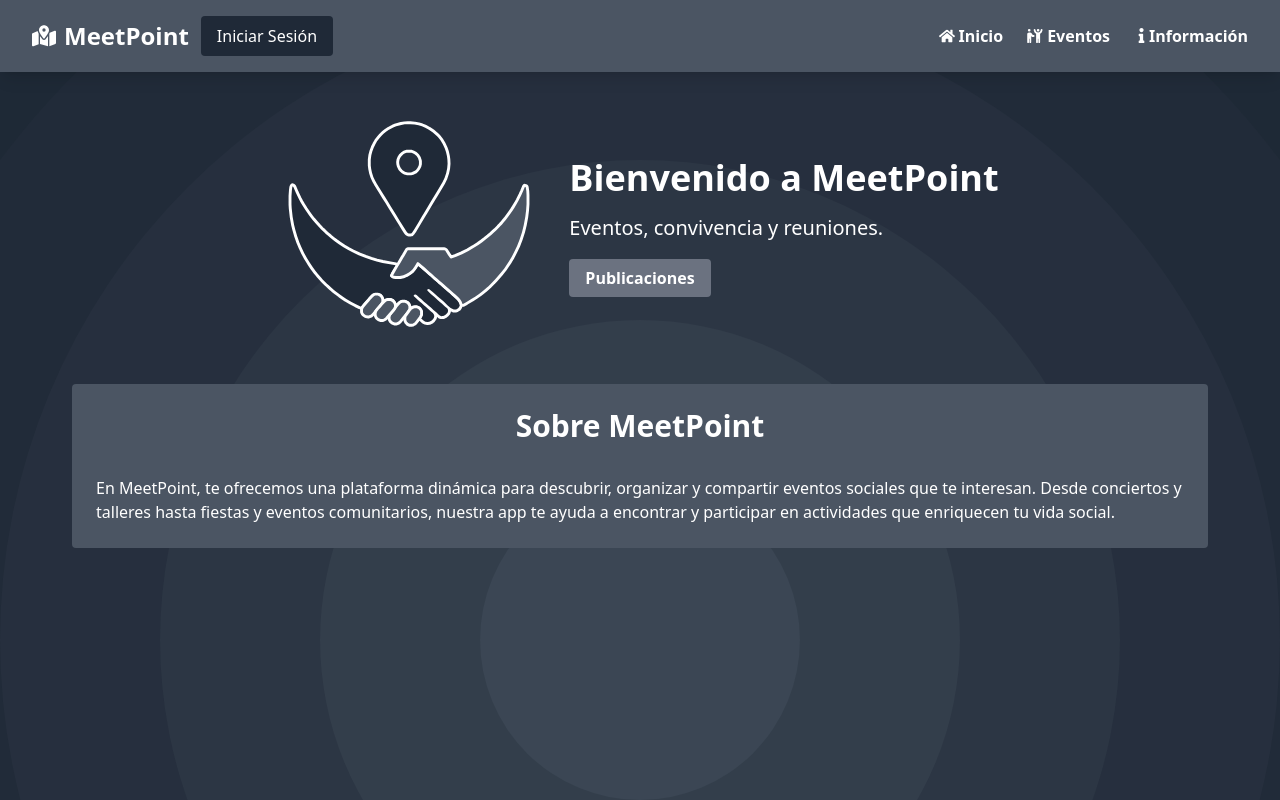
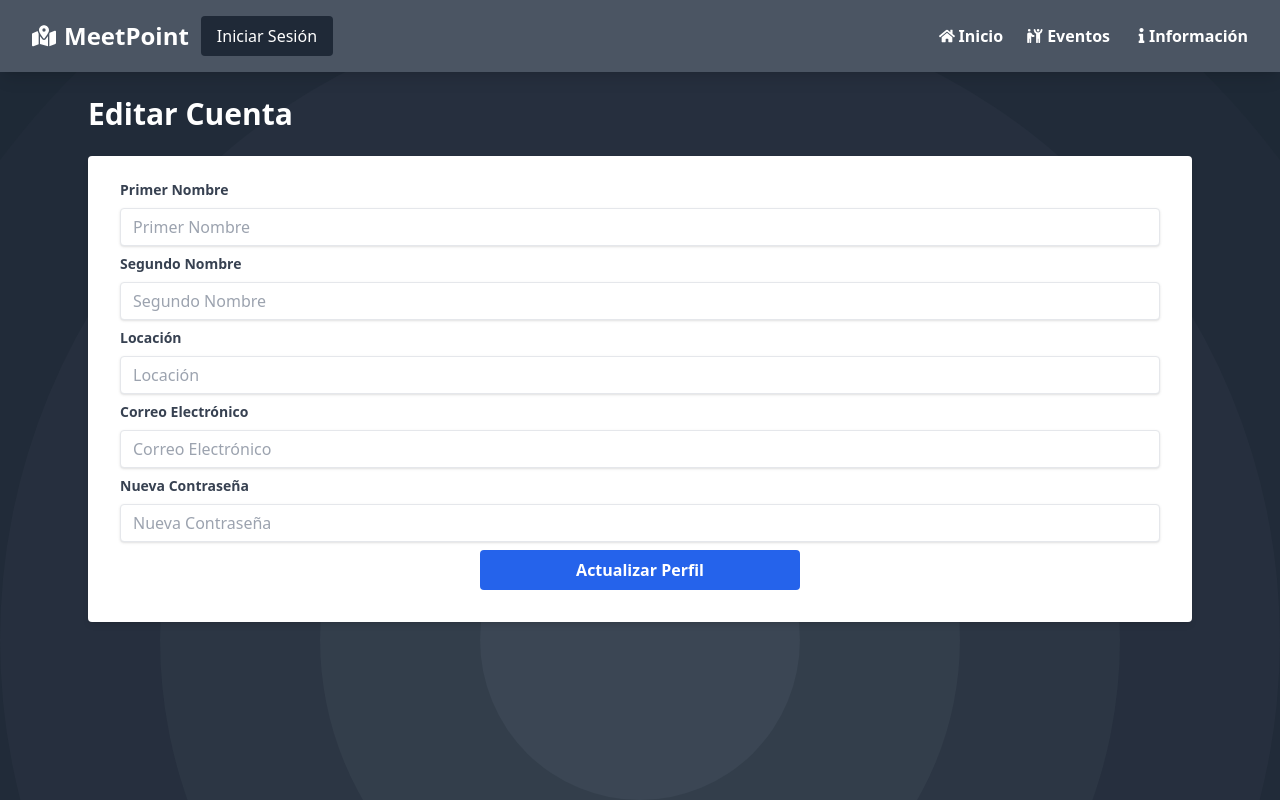
Before and after one commit to AnthonyEMF/meetpoint-frontend, a React (Vite) app: page /user/edit/1 in a window 1280 px wide. Before the commit this address led to /home. Built offline with nearby package versions, Linux system fonts and the light colour scheme; no server answers.

Commit message:
Now users can edit or delete their own accounts

```diff
--- a/src/features/admin/components/UserDashboardRowItem.jsx
+++ b/src/features/admin/components/UserDashboardRowItem.jsx
@@ -1,13 +1,18 @@
 import { Link } from "react-router-dom";
+import { useAuthStore } from "../../security/store";
 
 export const UserDashboardRowItem = ({ users = [] }) => {
+  // Obtener id del usuario en sesión
+  const getUserId = useAuthStore((state) => state.getUserId);
+  const loggedUserId = getUserId();
+
   return (
     <div className="space-y-4">
       {users.map((user) => (
         <div key={user.id}>
           <Link
             className="p-4 bg-gray-100 rounded shadow flex justify-between items-center hover:bg-gray-200"
-            to={`/user/view/${user.id}`}
+            to={user.id === loggedUserId ? "/user" : `/user/view/${user.id}`}
           >
             <div>
               <p className="font-medium text-gray-700">
--- a/src/features/admin/components/UserRowItem.jsx
+++ b/src/features/admin/components/UserRowItem.jsx
@@ -1,8 +1,13 @@
 import { IoStatsChart } from "react-icons/io5";
 import { TbMessageReport } from "react-icons/tb";
 import { Link } from "react-router-dom";
+import { useAuthStore } from "../../security/store";
 
 export const UserRowItem = ({ user }) => {
+  // Obtener id del usuario en sesión
+  const getUserId = useAuthStore((state) => state.getUserId);
+  const loggedUserId = getUserId();
+
   return (
     <tr key={user.id}>
       <td className="px-6 py-4 text-sm font-medium text-gray-900">
@@ -38,7 +43,7 @@ export const UserRowItem = ({ user }) => {
       </td>
       <td className="px-6 py-4 text-sm font-medium">
         <Link
-          to={`/user/view/${user.id}`}
+          to={user.id === loggedUserId ? "/user" : `/user/view/${user.id}`}
           className="text-blue-600 hover:text-blue-800"
         >
           Ver detalles
--- a/src/features/client/components/Attendances.jsx
+++ b/src/features/client/components/Attendances.jsx
@@ -101,6 +101,7 @@ export const Attendances = ({ event, handleAttendancesChange }) => {
 
     await createRating(ratingData);
     setIsRatingSubmitted(true);
+    alert("¡Gracias por tu calificación!");
     navigate(`/user/view/${event.data.organizerId}`);
   };
 
@@ -122,7 +123,10 @@ export const Attendances = ({ event, handleAttendancesChange }) => {
                   key={attendance.id}
                   className="bg-gray-200 p-4 rounded-lg flex justify-between items-center"
                 >
-                  <Link to={`/user/view/${attendance.userId}`} className="flex items-center">
+                  <Link
+                    to={attendance.userId === loggedUserId ? "/user" : `/user/view/${attendance.userId}`}
+                    className="flex items-center"
+                  >
                     <img
                       src="https://static.vecteezy.com/system/resources/previews/009/292/244/non_2x/default-avatar-icon-of-social-media-user-vector.jpg"
                       alt="Perfil"
--- a/src/features/client/components/Comments.jsx
+++ b/src/features/client/components/Comments.jsx
@@ -71,7 +71,7 @@ export const Comments = ({ event, handleCommentsChange }) => {
             <div className="flex justify-between items-start">
               <div className="flex flex-col gap-3">
                 <Link
-                  to={`/user/view/${comment.userId}`}
+                  to={comment.userId === loggedUserId ? "/user" : `/user/view/${comment.userId}`}
                   className="flex items-center gap-2"
                 >
                   <img
--- a/src/features/client/components/Sidebar.jsx
+++ b/src/features/client/components/Sidebar.jsx
@@ -66,7 +66,7 @@ export const Sidebar = ({ onCategorySelect }) => {
             <Link to="/home">
               <button
                 onClick={handleLogout}
-                className="flex items-center justify-center bg-red-600 text-white w-full py-2 rounded hover:bg-red-500">
+                className="flex items-center justify-center bg-gray-600 text-white w-full py-2 rounded hover:bg-gray-500">
                 <BiLogOutCircle size={20} className="mr-1" />
                 Cerrar Sesión
               </button>
--- /dev/null
+++ b/src/features/client/pages/EditUserPage.jsx
@@ -0,0 +1,192 @@
+import { useEffect, useState } from "react";
+import { CustomAlerts } from "../../../shared/components";
+import { useUsersStore } from "../../admin/store/useUsersStore";
+import { useFormik } from "formik";
+import { userInitValues, userValidationSchema } from "../../admin/forms/user.data";
+import { useParams } from "react-router-dom";
+
+export const EditUserPage = () => {
+  let { id } = useParams();
+  const selectedUser = useUsersStore((state) => state.selectedUser);
+  const getUser = useUsersStore((state) => state.getUser);
+  const editUser = useUsersStore((state) => state.editUser);
+  const [fetching, setFetching] = useState(true);
+  const [alertData, setAlertData] = useState({ message: "", type: "", show: false });
+
+  useEffect(() => {
+    if (fetching && id) {
+      getUser(id).then(() => {
+        if (selectedUser && selectedUser.firstName && selectedUser.lastName && selectedUser.location && selectedUser.email) {
+          formik.setValues({
+            id: id,
+            firstName: selectedUser.firstName || "",
+            lastName: selectedUser.lastName || "",
+            location: selectedUser.location || "",
+            email: selectedUser.email || "",
+            role: selectedUser.role || "USER",
+            password: selectedUser.password || "",
+          });
+          setFetching(false);
+        }
+      });
+    }
+  }, [fetching, id, selectedUser]);
+
+  const formik = useFormik({
+    initialValues: userInitValues(),
+    validationSchema: userValidationSchema(),
+    validateOnChange: false,
+    onSubmit: (formValues) => {
+      try {
+        formValues.role === "USER";
+        editUser(id, formValues);
+        setAlertData({
+          message: "Perfil actualizado correctamente.",
+          type: "success",
+          show: true,
+        });
+      } catch (error) {
+        setAlertData({
+          message: "Hubo un error al actualizar el perfil.",
+          type: "error",
+          show: true,
+        });
+      }
+    },
+  });
+
+  return (
+    <div className="container mx-auto px-6">
+      <main className="flex-1 p-6">
+        <h2 className="text-3xl text-white font-bold mb-6">Editar Cuenta</h2>
+
+        <form
+          onSubmit={formik.handleSubmit}
+          className="bg-white shadow-md rounded px-8 pt-6 pb-8 mb-4"
+        >
+          <div className="mb-2">
+            <label
+              className="block text-gray-700 text-sm font-bold mb-2"
+              htmlFor="firstName"
+            >
+              Primer Nombre
+            </label>
+            <input
+              id="firstName"
+              name="firstName"
+              type="text"
+              placeholder="Primer Nombre"
+              value={formik.values.firstName}
+              onChange={formik.handleChange}
+              className="shadow appearance-none border rounded w-full py-2 px-3 text-gray-700 leading-tight focus:outline-none focus:shadow-outline"
+            />
+          </div>
+          {formik.touched.firstName && formik.errors.firstName && (
+            <div className="text-red-500 text-sm mb-2">{formik.errors.firstName}</div>
+          )}
+
+          <div className="mb-2">
+            <label
+              className="block text-gray-700 text-sm font-bold mb-2"
+              htmlFor="lastName"
+            >
+              Segundo Nombre
+            </label>
+            <input
+              id="lastName"
+              name="lastName"
+              type="text"
+              placeholder="Segundo Nombre"
+              value={formik.values.lastName}
+              onChange={formik.handleChange}
+              className="shadow appearance-none border rounded w-full py-2 px-3 text-gray-700 leading-tight focus:outline-none focus:shadow-outline"
+            />
+          </div>
+          {formik.touched.lastName && formik.errors.lastName && (
+            <div className="text-red-500 text-sm mb-2">{formik.errors.lastName}</div>
+          )}
+
+          <div className="mb-2">
+            <label
+              className="block text-gray-700 text-sm font-bold mb-2"
+              htmlFor="location"
+            >
+              Locación
+            </label>
+            <input
+              id="location"
+              name="location"
+              type="text"
+              placeholder="Locación"
+              value={formik.values.location}
+              onChange={formik.handleChange}
+              className="shadow appearance-none border rounded w-full py-2 px-3 text-gray-700 leading-tight focus:outline-none focus:shadow-outline"
+            />
+          </div>
+          {formik.touched.location && formik.errors.location && (
+            <div className="text-red-500 text-sm mb-2">{formik.errors.location}</div>
+          )}
+
+          <div className="mb-2">
+            <label
+              className="block text-gray-700 text-sm font-bold mb-2"
+              htmlFor="email"
+            >
+              Correo Electrónico
+            </label>
+            <input
+              id="email"
+              name="email"
+              type="email"
+              placeholder="Correo Electrónico"
+              value={formik.values.email}
+              onChange={formik.handleChange}
+              className="shadow appearance-none border rounded w-full py-2 px-3 text-gray-700 leading-tight focus:outline-none focus:shadow-outline"
+            />
+          </div>
+          {formik.touched.email && formik.errors.email && (
+            <div className="text-red-500 text-sm mb-2">{formik.errors.email}</div>
+          )}
+
+          <div className="mb-2">
+            <label
+              className="block text-gray-700 text-sm font-bold mb-2"
+              htmlFor="password"
+            >
+              Nueva Contraseña
+            </label>
+            <input
+              id="password"
+              name="password"
+              type="password"
+              placeholder="Nueva Contraseña"
+              value={formik.values.password}
+              onChange={formik.handleChange}
+              className="shadow appearance-none border rounded w-full py-2 px-3 text-gray-700 leading-tight focus:outline-none focus:shadow-outline"
+            />
+          </div>
+          {formik.touched.password && formik.errors.password && (
+            <div className="text-red-500 text-sm mb-2">{formik.errors.password}</div>
+          )}
+
+          <div className="flex items-center justify-center">
+            <button
+              type="submit"
+              className="w-80 bg-blue-600 text-white font-bold py-2 px-4 rounded focus:outline-none focus:shadow-outline hover:bg-blue-700"
+            >
+              Actualizar Perfil
+            </button>
+          </div>
+        </form>
+        {/* Mostrar el alert si está habilitado */}
+        {alertData.show && (
+          <CustomAlerts
+            message={alertData.message}
+            type={alertData.type}
+            onClose={() => setAlertData((prev) => ({ ...prev, show: false }))}
+          />
+        )}
+      </main>
+    </div>
+  );
+};
--- a/src/features/client/pages/EventPage.jsx
+++ b/src/features/client/pages/EventPage.jsx
@@ -115,7 +115,9 @@ export const EventPage = () => {
             {isAuthenticated && (
               <p className="mb-2 self-end">
                 Organizado por{" "}
-                <Link to={`/user/view/${event.data.organizerId}`}>
+                <Link
+                  to={event.data.organizerId === loggedUserId ? "/user" : `/user/view/${event.data.organizerId}`}
+                  >
                   <span className="font-bold">{event.data.organizerName}</span>
                 </Link>
               </p>
@@ -126,19 +128,19 @@ export const EventPage = () => {
               <div>
                 {new Date(event.data.date) > new Date() && (
                   <button
-                    className="flex items-center justify-center w-full my-2 mr-2 px-9 py-2 bg-blue-500 text-white rounded-lg hover:bg-blue-700"
+                    className="flex items-center justify-center w-full my-2 mr-2 px-14 py-2 bg-blue-600 text-white rounded hover:bg-blue-500"
                     onClick={handleEditEvent}
                   >
                     <RiEdit2Fill className="mr-2" size={18} />
-                    Editar
+                    Editar Evento
                   </button>
                 )}
                 <button
-                  className="flex items-center justify-center w-full my-2 px-9 py-2 bg-red-500 text-white rounded-lg hover:bg-red-700"
+                  className="flex items-center justify-center w-full my-2 px-14 py-2 bg-red-600 text-white rounded hover:bg-red-500"
                   onClick={handleDeleteEvent}
                 >
                   <RiDeleteBin5Fill className="mr-2" size={18} />
-                  Eliminar
+                  Eliminar Evento
                 </button>
               </div>
             )}
@@ -149,19 +151,19 @@ export const EventPage = () => {
                 <div>
                   {new Date(event.data.date) > new Date() && (
                     <button
-                      className="flex items-center justify-center w-full my-2 mr-2 px-9 py-2 bg-blue-500 text-white rounded-lg hover:bg-blue-700"
+                      className="flex items-center justify-center w-full my-2 mr-2 px-14 py-2 bg-blue-600 text-white rounded hover:bg-blue-500"
                       onClick={handleEditEvent}
                     >
                       <RiEdit2Fill className="mr-2" size={18} />
-                      Editar
+                      Editar Evento
                     </button>
                   )}
                   <button
-                    className="flex items-center justify-center w-full my-2 px-9 py-2 bg-red-500 text-white rounded-lg hover:bg-red-700"
+                    className="flex items-center justify-center w-full my-2 px-14 py-2 bg-red-600 text-white rounded hover:bg-red-500"
                     onClick={handleDeleteEvent}
                   >
                     <RiDeleteBin5Fill className="mr-2" size={18} />
-                    Eliminar
+                    Eliminar Evento
                   </button>
                 </div>
               )}
--- a/src/features/client/pages/UserPage.jsx
+++ b/src/features/client/pages/UserPage.jsx
@@ -1,4 +1,4 @@
-import { Link } from "react-router-dom";
+import { Link, useNavigate } from "react-router-dom";
 import { useEffect, useState } from "react";
 import { useUsers } from "../hooks/useUsers";
 import { formatDate } from "../../../shared/utils";
@@ -7,11 +7,15 @@ import { StarRating } from "../../../shared/components";
 import { IoStatsChart } from "react-icons/io5";
 import { FiPlusCircle } from "react-icons/fi";
 import { BiLogOutCircle } from "react-icons/bi";
+import { RiDeleteBin5Fill, RiEdit2Fill } from "react-icons/ri";
+import { useUsersStore } from "../../admin/store/useUsersStore";
 
 export const UserPage = () => {
   const logout = useAuthStore((state) => state.logout);
   const [fetching, setFetching] = useState(true);
   const { user, loadUserById } = useUsers();
+  const { deleteUser } = useUsersStore();
+  const navigate = useNavigate();
 
   // Obtener id del usuario desde el token
   const getUserId = useAuthStore((state) => state.getUserId);
@@ -27,6 +31,18 @@ export const UserPage = () => {
   // Cerrar Sesión
   const handleLogout = () => {
     logout();
+  };
+
+  // Eliminar cuenta
+  const handleDeleteUser = async () => {
+    try {
+      await deleteUser(loggedUserId);
+      alert("Su cuenta ha sido eliminada correctamente.");
+      logout();
+      navigate("/home");
+    } catch (error) {
+      console.error("Error al eliminar la cuenta:", error);
+    }
   };
 
   return (
@@ -54,9 +70,23 @@ export const UserPage = () => {
             </div>
           </div>
         </div>
-        <div className="ml-auto">
+        <div className="ml-auto grid grid-cols-2 gap-4">
+          <Link to={`/user/edit/${loggedUserId}`}>
+            <button className="flex items-center justify-center px-10 bg-blue-600 text-white w-full py-2 rounded hover:bg-blue-500">
+              <RiEdit2Fill size={17} className="mr-1" />
+              Editar Cuenta
+            </button>
+          </Link>
+          <button
+            className="flex items-center justify-center bg-red-600 text-white w-full py-2 px-10 rounded hover:bg-red-500"
+            onClick={handleDeleteUser}
+          >
+            <RiDeleteBin5Fill className="mr-2" size={18}/>
+            Eliminar Cuenta
+          </button>
+
           <Link to="/main/event/create">
-            <button className="flex items-center justify-center px-10 bg-green-600 text-white w-full py-2 rounded hover:bg-green-500 mb-4">
+            <button className="flex items-center justify-center px-10 bg-green-600 text-white w-full py-2 rounded hover:bg-green-500">
               <FiPlusCircle size={17} className="mr-1" />
               Nuevo Evento
             </button>
@@ -64,7 +94,7 @@ export const UserPage = () => {
           <Link to="/home">
             <button
               onClick={handleLogout}
-              className="flex items-center justify-center px-10 bg-red-600 text-white w-full py-2 rounded hover:bg-red-500">
+              className="flex items-center justify-center px-10 bg-gray-600 text-white w-full py-2 rounded hover:bg-gray-500">
               <BiLogOutCircle size={20} className="mr-1" />
               Cerrar Sesión
             </button>
--- a/src/features/client/pages/UserViewPage.jsx
+++ b/src/features/client/pages/UserViewPage.jsx
@@ -100,18 +100,18 @@ export const UserViewPage = () => {
           {/* Restringir botones de eliminar y editar solo para administración */}
           <ProtectedComponent requiredRoles={[rolesListConstant.ADMIN]}>
             <Link to={`/administration/user/edit/${id}`}>
-              <button className="flex items-center justify-center bg-blue-500 text-white w-full my-1 py-2 px-10 rounded-lg hover:bg-blue-700">
+              <button className="flex items-center justify-center bg-blue-600 text-white w-full my-1 mb-4 py-2 px-10 rounded hover:bg-blue-500">
                 <RiEdit2Fill className="mr-2" size={18}/>
-                Editar
+                Editar Usuario
               </button>
             </Link>
             {loggedUserId != id && (
               <button
-                className="flex items-center justify-center bg-red-500 text-white w-full my-1 py-2 px-10 rounded-lg hover:bg-red-700"
+                className="flex items-center justify-center bg-red-600 text-white w-full my-1 py-2 px-10 rounded hover:bg-red-500"
                 onClick={handleDeleteUser}
                 >
                 <RiDeleteBin5Fill className="mr-2" size={18}/>
-                Eliminar
+                Eliminar Usuario
               </button>
             )}
           </ProtectedComponent>
--- a/src/features/client/pages/index.js
+++ b/src/features/client/pages/index.js
@@ -5,3 +5,4 @@ export * from './EventPage';
 export * from './CreateEventPage';
 export * from './EditEventPage';
 export * from './UserViewPage';
+export * from './EditUserPage';
--- a/src/features/client/routes/ClientRouter.jsx
+++ b/src/features/client/routes/ClientRouter.jsx
@@ -1,6 +1,6 @@
 import { Footer, Nav } from '../components';
 import { Navigate, Route, Routes } from 'react-router-dom';
-import { HomePage, MainPage, UserPage, EventPage, CreateEventPage, EditEventPage, UserViewPage } from '../pages/';
+import { HomePage, MainPage, UserPage, EventPage, CreateEventPage, EditEventPage, UserViewPage, EditUserPage } from '../pages/';
 
 export const ClientRouter = () => {
   return (
@@ -13,6 +13,7 @@ export const ClientRouter = () => {
               <Route path='/main' element={<MainPage/>}/>
               <Route path='/user' element={<UserPage/>}/>
               <Route path='/user/view/:id' element={<UserViewPage/>}/>
+              <Route path='/user/edit/:id' element={<EditUserPage />}/>
               <Route path='/main/event/:id' element={<EventPage/>}/>
               <Route path='/main/event/create' element={<CreateEventPage/>}/>
               <Route path='/main/event/edit/:id' element={<EditEventPage/>}/>
```
